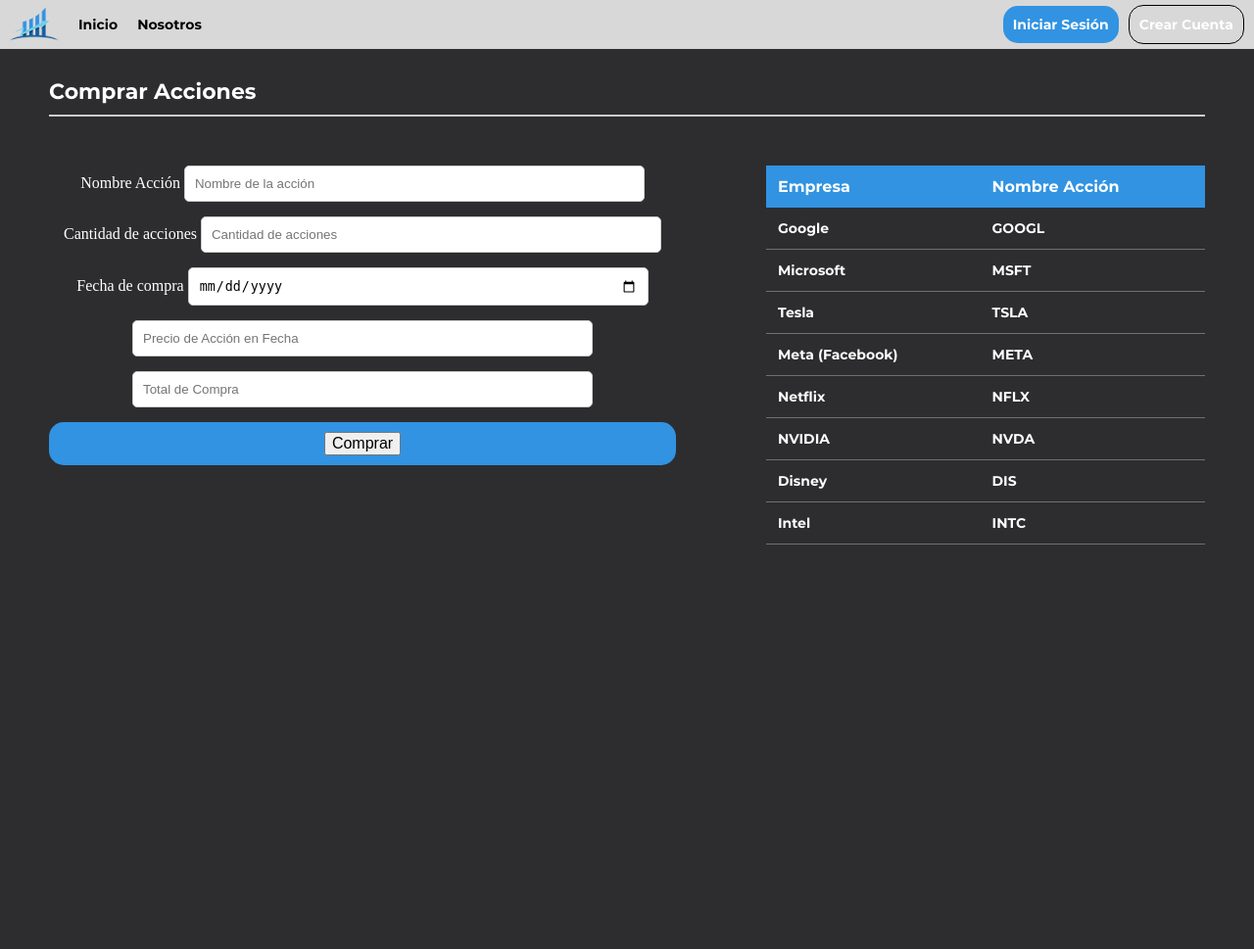
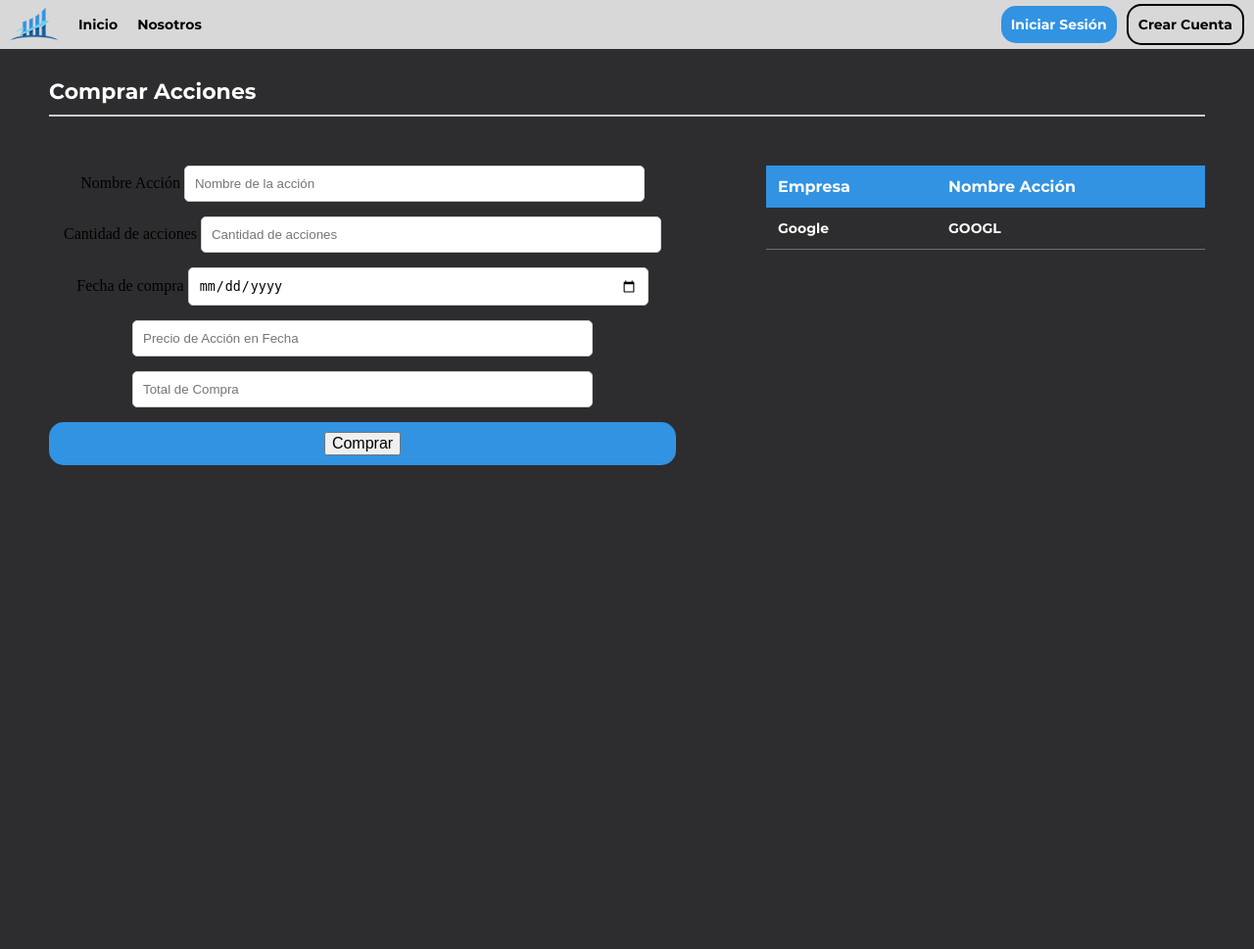
Before and after one commit to joeDeef/stock-track, a Django app: page /compras/ in a window 1280 px wide. Shown: the whole page at 98% size. Run offline with Django 5.2, Linux system fonts and the light colour scheme.

Commit message:
[Feature]: Mejorar el diseño del sitio web

```diff
--- a/src/static/styles/style.css
+++ b/src/static/styles/style.css
@@ -54,9 +54,21 @@ a {
 /*fuentes*/
 .color-primario-fuente { color: #176FA6; }
 .color-secundario-fuente { color: #707070; }
-.color-terciario-fuente { color: #d8d8d8; }
+.color-terciario-fuente {
+     color: #d8d8d8;
+     font-size: 35px;
+     text-align: left;
+     padding-right: 0px;
+     padding-left: 40px;
+}
+#mi-parrafo-especifico {
+    font-size: 22px;
+    text-align: left;
+    padding-right: 90px;
+    padding-left: 40px;
+}
 .color-basico-fb { color: black; }
-.color-basico-fw { color: white; }
+.color-basico-fw { color: rgb(255, 255, 255); }
 /*tamaño fuentes*/
 .f-b{font-size: 16px;;}
 .f-xb{font-size: 22px;}
@@ -141,6 +153,63 @@ header {
     text-align: center;
     cursor: pointer;
 }
+
+#boton-registro {
+    border: 2px solid white;
+    padding: 10px;
+    text-align: center;
+    transition: background-color 0.5s;
+}
+
+#boton-registro:hover {
+    background-color: white;
+}
+
+#boton-registro a {
+    color: white;  /* Color del texto en blanco */
+    font-weight: bold;
+    text-decoration: none;
+    transition: color 0.5s;  /* Suaviza el cambio de color del texto */
+}
+
+#boton-registro:hover a {
+    color: black;
+}
+
+#boton-crear-cuenta {
+    border: 2px solid rgb(0, 0, 0);
+    padding: 10px;
+    text-align: center;
+    transition: background-color 0.5s;
+}
+
+#boton-crear-cuenta:hover {
+    background-color: rgba(0, 0, 0, 0.836);
+}
+
+#boton-crear-cuenta a {
+    color: rgb(0, 0, 0);  /* Color del texto en blanco */
+    font-weight: bold;
+    text-decoration: none;
+    transition: color 0.5s;  /* Suaviza el cambio de color del texto */
+}
+
+#boton-crear-cuenta:hover a {
+    color: rgb(255, 255, 255);
+}
+
+#boton-registrar {
+    border: none;
+    color: white;
+    padding: 10px;
+    text-align: center;
+    transition: background-color 0.5s;
+}
+
+#boton-iniciar-sesion {
+    border: none;
+}
+
 .card {
     width: 180px;
     border: 1px solid #707070;
--- a/src/templates/comprar.html
+++ b/src/templates/comprar.html
@@ -1,14 +1,13 @@
+{% load static %}
 <!DOCTYPE html>
 <html lang="en">
 <head>
     <meta charset="UTF-8">
     <meta name="viewport" content="width=device-width, initial-scale=1.0">
     <title>Comprar Acciones</title>
-    {% load static %}
     <link rel="stylesheet" href="{% static 'styles/style.css' %}">
 </head>
 <body>
-
     {% include 'header.html' %}
 
     <div class="color-cuatro pt-3">
@@ -22,16 +21,16 @@
         <form class="info-login flex-column pl-5" method="POST" action="{% url 'compras:comprar_accion' %}">
             {% csrf_token %}
             <div class="campo">
-                <label for="nombre" style="color: white;">Nombre Acción</label>
+                <label for="nombre" class="etiqueta-blanca">Nombre Acción</label>
                 <input type="text" name="nombre" id="nombre" class="input-compra" placeholder="Nombre de la acción" required>
             </div>
             <div class="campo">
-                <label for="cantidad" style="color: white;">Cantidad de acciones</label>
+                <label for="cantidad" class="etiqueta-blanca">Cantidad de acciones</label>
                 <input type="number" name="cantidad" id="cantidad" class="input-compra" placeholder="Cantidad de acciones" min="1" required>
             </div>
             <div class="campo">
-                <label for="fecha_compra" style="color: white;">Fecha de compra</label>
-                <input type="date" name="fecha_compra" id="fecha_compra" class="input-compra" placeholder="Fecha de compra" required>
+                <label for="fecha_compra" class="etiqueta-blanca">Fecha de compra</label>
+                <input type="date" name="fecha_compra" id="fecha_compra" class="input-compra" required>
             </div>
 
             <!-- Nuevos campos no editables -->
@@ -57,53 +56,18 @@
                     </tr>
                 </thead>
                 <tbody>
-                    <tr onclick="agregarNombreAccion('GOOGL')">
+                    <tr data-ticker="GOOGL" onclick="agregarNombreAccion(this.dataset.ticker)">
                         <td>Google</td>
                         <td>GOOGL</td>
                     </tr>
-                    <tr onclick="agregarNombreAccion('MSFT')">
-                        <td>Microsoft</td>
-                        <td>MSFT</td>
-                    </tr>
-                    <tr onclick="agregarNombreAccion('TSLA')">
-                        <td>Tesla</td>
-                        <td>TSLA</td>
-                    </tr>
-                    <tr onclick="agregarNombreAccion('META')">
-                        <td>Meta (Facebook)</td>
-                        <td>META</td>
-                    </tr>
-                    <tr onclick="agregarNombreAccion('NFLX')">
-                        <td>Netflix</td>
-                        <td>NFLX</td>
-                    </tr>
-                    <tr onclick="agregarNombreAccion('NVDA')">
-                        <td>NVIDIA</td>
-                        <td>NVDA</td>
-                    </tr>
-                    <tr onclick="agregarNombreAccion('DIS')">
-                        <td>Disney</td>
-                        <td>DIS</td>
-                    </tr>
-                    <tr onclick="agregarNombreAccion('INTC')">
-                        <td>Intel</td>
-                        <td>INTC</td>
-                    </tr>
+                    <!-- Otras filas... -->
                 </tbody>
             </table>
         </div>
-
     </section>
 
     {% include 'mensajes.html' %}
     <script src="{% static 'js/compras.js' %}"></script>
     <script src="{% static 'js/mensajes.js' %}"></script>
-
-    <script>
-        // Función para seleccionar una acción de la tabla
-        function agregarNombreAccion(ticker) {
-            document.getElementById('nombre').value = ticker; // Coloca el ticker en el campo "nombre"
-        }
-    </script>
 </body>
 </html>
--- a/src/templates/header.html
+++ b/src/templates/header.html
@@ -31,7 +31,7 @@
             <div class="boton color-primario pa-1">
                 <a class="color-basico-fw" href="{% url 'usuarios:login' %}">Iniciar Sesión</a>
             </div>
-            <div class="boton pa-1 borde-1">
+            <div id="boton-crear-cuenta" class="boton pa-1 borde-1">
                 <a class="color-basico-fw" href="{% url 'usuarios:signup' %}">Crear Cuenta</a>
             </div>
         {% endif %}
--- a/src/templates/index.html
+++ b/src/templates/index.html
@@ -17,7 +17,7 @@
         <div class="info-texto pl-5">
             <div class="logo-completo pb-1"></div>
             <h2 class="color-terciario-fuente">¡Invierte al instante, donde quieras y cuando quieras!</h2>
-            <p class="color-terciario-fuente pt-1 pb-3">
+            <p id="mi-parrafo-especifico" class="color-terciario-fuente pt-1 pb-3">
                 Invertir nunca fue tan sencillo: todo lo que necesitas en la plataforma de inversión definitiva, accesible desde cualquier dispositivo.
             </p>
             {% if not user.is_authenticated %}
@@ -26,7 +26,7 @@
                 <div class="boton color-primario color-basico-fw pa-1">
                     <a class="color-basico-fb f-b" href="{% url 'usuarios:login' %}">Inicia Sesión</a>
                 </div>
-                <div class="boton borde-1 color-basico-fw pa-1">
+                <div id="boton-registro" class="boton borde-1 color-basico-fw pa-1">
                     <a class="color-basico-fw f-b" href="{% url 'usuarios:signup' %}">Regístrate</a>
                 </div>
             </div>
--- a/src/templates/login.html
+++ b/src/templates/login.html
@@ -20,7 +20,7 @@
                 {% csrf_token %}
                 <input type="email" name="email" id="email" class="input-login" placeholder="Email" required>
                 <input type="password" name="password" id="password" class="input-login" placeholder="Contraseña" required>
-                <button type="submit" class="boton color-primario color-basico-fw pa-1">
+                <button id="boton-iniciar-sesion" type="submit" class="boton color-primario color-basico-fw pa-1">
                     <span class="color-basico-fb f-b">Ingresar</span>
                 </button>
             </form>
@@ -28,7 +28,7 @@
         </div>
 
         <!-- Columna Derecha: Imagen -->
-        <div class="imagen-login">
+        <div id="imagen-login1" class="imagen-login">
             <img src="{% static 'img/imagen.png' %}" alt="Pantalla" class="imagen-pantalla">
         </div>
     </section>
--- a/src/templates/registrar.html
+++ b/src/templates/registrar.html
@@ -13,7 +13,7 @@
 
     <section class="container-info d-flex">
         <!-- Columna Izquierda: Formulario de Login -->
-        <div class="imagen-login">
+        <div id="imagen-registrar" class="imagen-login">
             <img src="{% static 'img/imagen.png' %}" alt="Pantalla" class="imagen-pantalla">
         </div>
         <!-- Columna Derecha: Imagen -->
@@ -26,8 +26,8 @@
                     <input type="email" name="email" id="email" class="input-registro" placeholder="Email">
                     <input name="telefono" id="telf" class="input-registro" placeholder="Telefono">
                     <input type="password" name="password" id="pass" class="input-registro" placeholder="Contraseña">
-                    <div class="boton pa-1 borde-1">
-                        <button type="submit" class="color-basico-fw f-b">Crear Cuenta</button>
+                    <div>
+                        <button id="boton-registrar" type="submit" class="boton color-primario">Crear Cuenta</button>
                     </div>
                 </form>
         </div>
```
Also changed, not shown: other parts of src/static/styles/style.css (+31 -4 lines), src/db.sqlite3.
